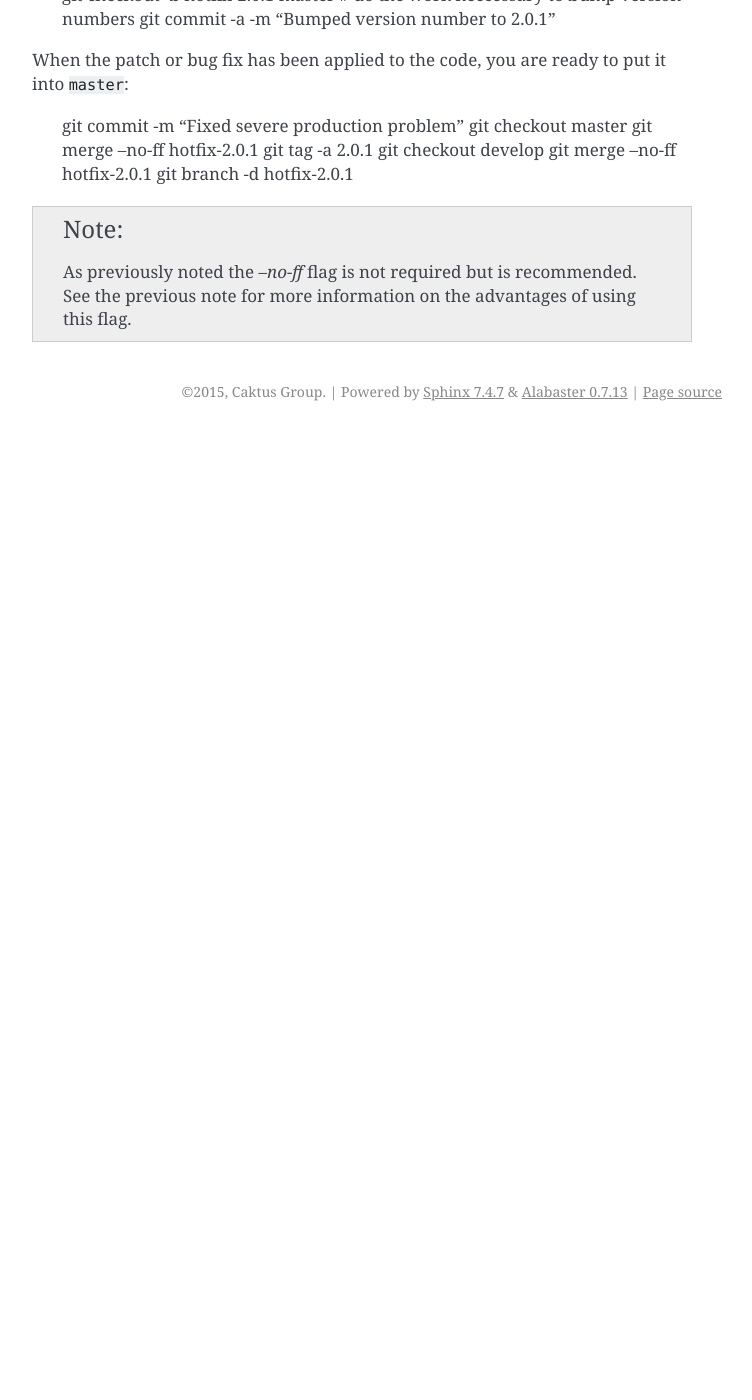
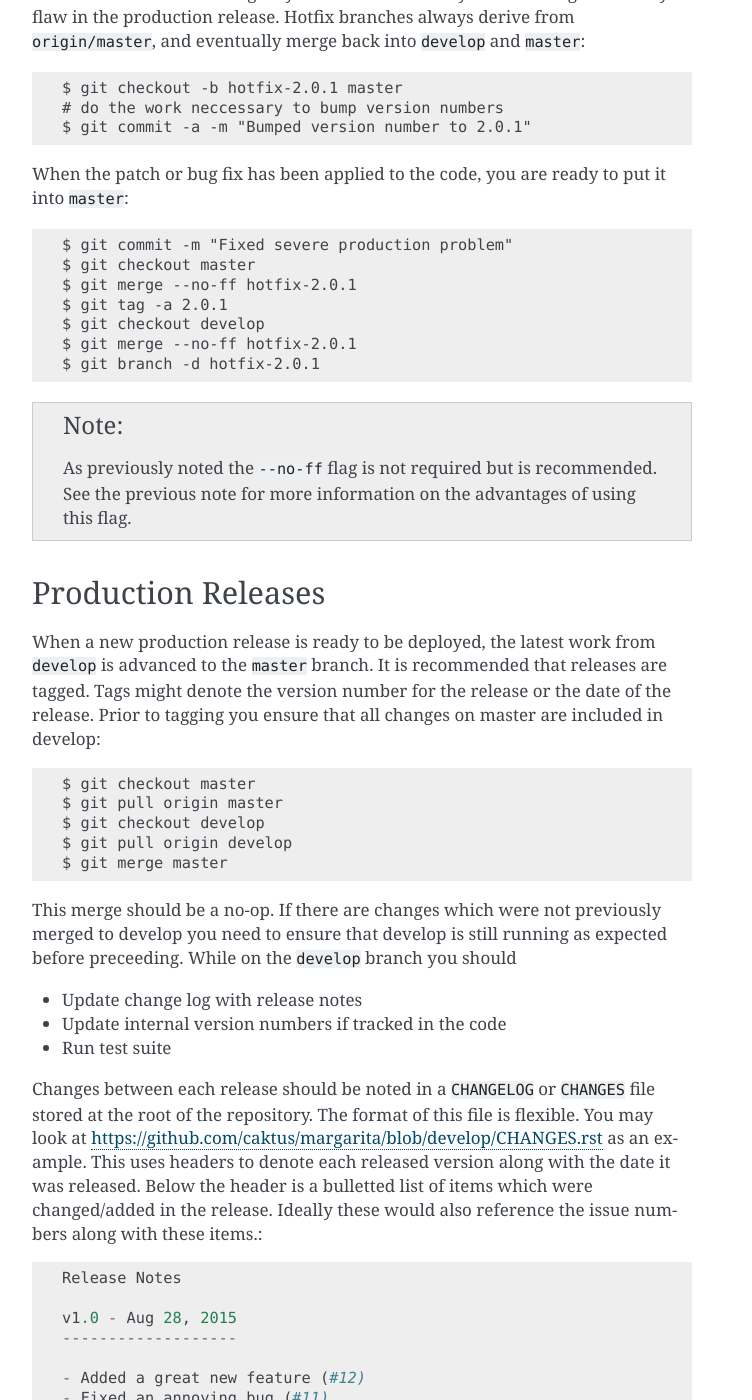
Before and after one commit to caktus/guidebook, a Sphinx documentation site: the page built from source/branching.rst, in a window 1280 px wide and 1400 px high, scrolled down 3532 px. Shown: the whole window, without its empty margins (388-1140 px from the left). Built offline with Sphinx 7.4.7, drawn with Linux system fonts in a browser that asks for light colours; before the commit the page ends 3963 px from its top, so only the background shows below that; some of the changed text lies outside the part shown.

Commit message:
Additional docs on production releases.

```diff
--- a/source/branching.rst
+++ b/source/branching.rst
@@ -44,9 +44,9 @@ an issue that addresses the feature.
 
 Feature branches should always derive from ``develop``.  ``develop`` is the stable version of the
 new code, and you must ensure that your feature will play nice with the current development state.
-In git, you can create a branch, switch to it, and pick its parent branch all at once with the command:
+In git, you can create a branch, switch to it, and pick its parent branch all at once with the command::
 
-    git checkout -b myfeature develop
+    $ git checkout -b myfeature develop
 
 It is a good habit to branch this way, because developers often forget to checkout the branches they
 just created, and also may forget where they were before they cut a new branch. Both of these human
@@ -54,16 +54,16 @@ errors might cause merge headaches later.  You are allowed to create a feature b
 feature branch instead of ``develop``, if you are comfortable with the parent branch and have a reason
 to branch from it.  However, all feature branches must eventually merge back into ``develop`` or deleted.
 
-It's recommended practice to prefix the branch name with the issue number which it addresses. For example:
+It's recommended practice to prefix the branch name with the issue number which it addresses. For example::
 
-    git checkout -b 42-my-new-feature develop
+    $ git checkout -b 42-my-new-feature develop
 
 Now that your branch is created, develop against it. Make as many commits as you'd like, and even
-as many pushes to origin as you'd like.  For example:
+as many pushes to origin as you'd like.  For example::
 
-    git add .
-    git commit -m "refactored models to address issue #42"
-    git push origin 42-my-new-feature -u
+    $ git add .
+    $ git commit -m "refactored models to address issue #42"
+    $ git push origin 42-my-new-feature -u
 
 Commit messages should be descriptive. Where practical, note changed files, why you changed them, and
 other metadata (WIP, not yet tested, addresses issue #42, etc.)
@@ -100,16 +100,16 @@ Github presents a blue and white plus icon for adding line comments.
 When the reviewer agrees that the pull request is adequate, they should add a comment to the pull request.
 For fun, we typically add random emoticons such as ``:frog:``.
 
-By convention, the developer of the branch then merges it back into ``develop``, but other developers can do this step:
+By convention, the developer of the branch then merges it back into ``develop``, but other developers can do this step::
 
-    git checkout develop
-    git merge --no-ff 42-my-new-feature
+    $ git checkout develop
+    $ git merge --no-ff 42-my-new-feature
 
 Note that GitHub allows you to merge and delete a branch from within the Pull Request GUI.
 
 .. note::
 
-    The use of the `--no-ff` flag is not explicitly required. This flag ensures that the merge commit
+    The use of the ``--no-ff`` flag is not explicitly required. This flag ensures that the merge commit
     is created when merging the branch. Having a single merge commit makes it easier to rollback
     the entire branch of changes if needed. This alse has the advantage of preserving the branch information
     in the merge commit message which would otherwise be lost when the branch is deleted and
@@ -124,33 +124,87 @@ Recall that ``origin/develop`` and ``origin/master`` are the only long term bran
 branch should be as short-lived as possible while still accomplishing its purpose. Dead branches
 (exploratory, or failed attempts to address an issue), or feature branches that drag on a long time,
 cloud the picture for other developers. Since this feature branch is no longer needed, it can be deleted
-via the "delete this branch" button on GitHub, or via the command line:
+via the "delete this branch" button on GitHub, or via the command line::
 
-    git branch -d 42-my-new-feature
+    $ git branch -d 42-my-new-feature
 
 
-Hotfix branches
+Hotfix Branches
 ---------------
 
 A hotfix branch is an emergency branch mandated by a critical bug or security flaw in the production
 release. Hotfix branches always derive from ``origin/master``, and eventually merge back into
-``develop`` and ``master``:
+``develop`` and ``master``::
 
-    git checkout -b hotfix-2.0.1 master
+    $ git checkout -b hotfix-2.0.1 master
     # do the work neccessary to bump version numbers
-    git commit -a -m "Bumped version number to 2.0.1"
+    $ git commit -a -m "Bumped version number to 2.0.1"
 
-When the patch or bug fix has been applied to the code, you are ready to put it into ``master``:
+When the patch or bug fix has been applied to the code, you are ready to put it into ``master``::
 
-    git commit -m "Fixed severe production problem"
-    git checkout master
-    git merge --no-ff hotfix-2.0.1
-    git tag -a 2.0.1
-    git checkout develop
-    git merge --no-ff hotfix-2.0.1
-    git branch -d hotfix-2.0.1
+    $ git commit -m "Fixed severe production problem"
+    $ git checkout master
+    $ git merge --no-ff hotfix-2.0.1
+    $ git tag -a 2.0.1
+    $ git checkout develop
+    $ git merge --no-ff hotfix-2.0.1
+    $ git branch -d hotfix-2.0.1
 
 .. note::
 
-    As previously noted the `--no-ff` flag is not required but is recommended. See the previous
+    As previously noted the ``--no-ff`` flag is not required but is recommended. See the previous
     note for more information on the advantages of using this flag.
+
+
+Production Releases
+-------------------
+
+When a new production release is ready to be deployed, the latest work from ``develop`` is advanced
+to the ``master`` branch. It is recommended that releases are tagged. Tags might denote the version
+number for the release or the date of the release. Prior to tagging you ensure that all changes on
+master are included in develop::
+
+    $ git checkout master
+    $ git pull origin master
+    $ git checkout develop
+    $ git pull origin develop
+    $ git merge master
+
+This merge should be a no-op. If there are changes which were not previously merged to develop you need
+to ensure that develop is still running as expected before preceeding. While on the ``develop`` branch
+you should
+
+- Update change log with release notes
+- Update internal version numbers if tracked in the code
+- Run test suite
+
+Changes between each release should be noted in a ``CHANGELOG`` or ``CHANGES`` file stored at the root of the repository.
+The format of this file is flexible. You may look at https://github.com/caktus/margarita/blob/develop/CHANGES.rst
+as an example. This uses headers to denote each released version along with the date it was released. Below the header
+is a bulletted list of items which were changed/added in the release. Ideally these would also reference
+the issue numbers along with these items.::
+
+    Release Notes
+
+    v1.0 - Aug 28, 2015
+    -------------------
+
+    - Added a great new feature (#12)
+    - Fixed an annoying bug (#11)
+
+It is not recommended to use any tool to automatically generate the change log from the git history. This file
+should be written by a human to be read by a human and should add additional context otherwise not already
+available in the git history.
+
+With these changes in place you should commit the release note changes and version changes and tag the release.::
+
+    $ git add <related files for change log and version numbers>
+    $ git commit -m "Note and version bump for release <version>"
+    $ git tag <version>
+    $ git checkout master
+    $ git merge develop
+    $ git push origin master --tags
+    $ git checkout develop
+    $ git push origin develop --tags
+
+With the changes and tags pushed to the central repository, you can proceed with the production deployment.
```
